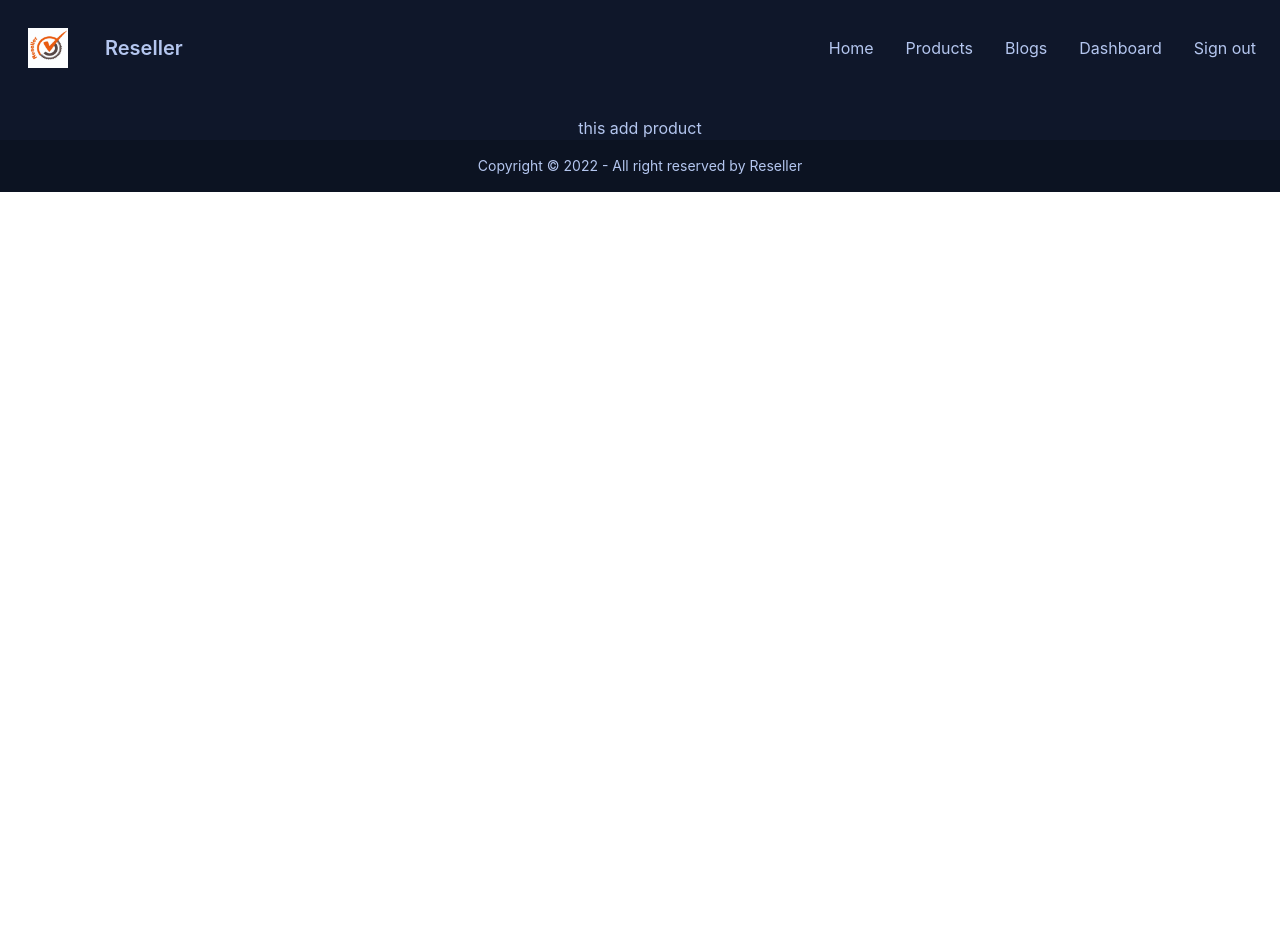
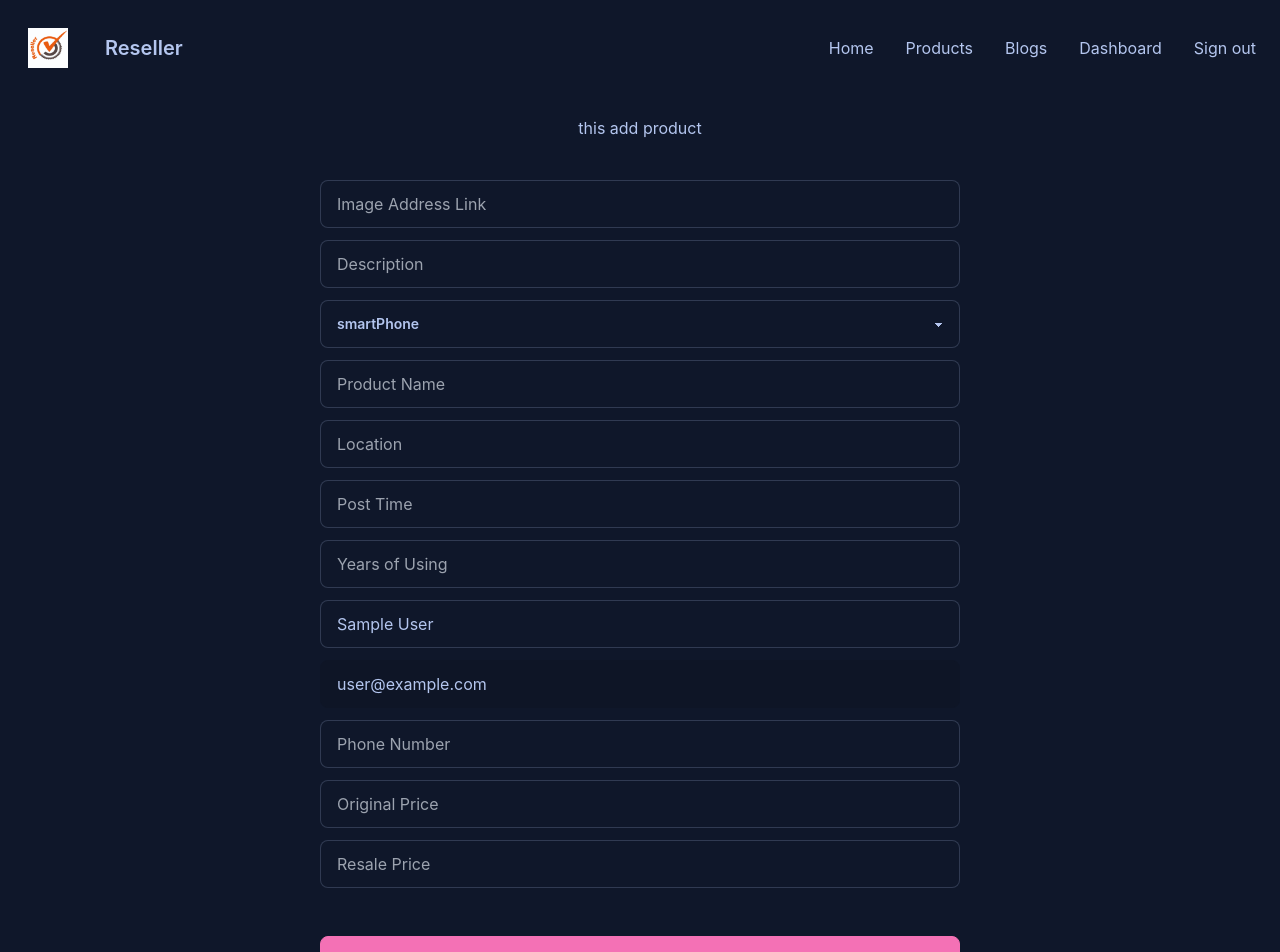
Before and after one commit to gourabBD/reseller-client, a React (Create React App) app: page /dashboard/addproduct in a window 1280 px wide. Shown: the top 952 px of the page. Before the commit the page ends 800 px from the top, so only its background shows below. Built offline with nearby package versions, Linux system fonts and the light colour scheme; no server answers; sample sign-in values are in the browser's storage.

Commit message:
add product done

```diff
--- a/src/Pages/SellerAddProducts/SellerAddProduct.js
+++ b/src/Pages/SellerAddProducts/SellerAddProduct.js
@@ -1,9 +1,11 @@
 import React from 'react';
+import SellerAddProductCard from './SellerAddProductCard';
 
 const SellerAddProduct = () => {
     return (
         <div>
             <h1>this add product</h1>
+            <SellerAddProductCard></SellerAddProductCard>
         </div>
     );
 };
--- /dev/null
+++ b/src/Pages/SellerAddProducts/SellerAddProductCard.js
@@ -0,0 +1,164 @@
+import React,{useContext} from 'react';
+import toast from 'react-hot-toast';
+import { AuthContext } from '../../contexts/AuthProvider';
+
+const SellerAddProductCard = () => {
+    const { user } = useContext(AuthContext);
+    const current = new Date();
+    const time = current.toLocaleTimeString("en-US");
+
+    const handleAddProduct = (event) => {
+
+        event.preventDefault();
+        const form = event.target;
+        const img = form.img.value;
+        const description = form.description.value;
+        const category = form.category.value;
+        const prodName = form.prodName.value;
+        const loc = form.loc.value;
+        const postTime = form.postTime.value;
+        const yearsUse = form.yearsUse.value;
+        const name = form.name.value;
+        const phone = form.phone.value;
+        const orgPrice = form.orgPrice.value;
+        const resalePrice = form.resalePrice.value;
+        const verifiedSeller = false
+        console.log(category)
+        const addProd = {
+            img,
+            description,
+            category,
+            prodName,
+            loc,
+            postTime,
+            yearsUse,
+            name:user?.displayName,
+            phone,
+            orgPrice,
+            resalePrice,
+            verifiedSeller
+
+        };
+
+        // TODO: send data to the server
+        // and once data is saved then close the modal
+        // and display success toast
+        fetch("http://localhost:5000/products", {
+          method: "POST",
+          headers: {
+            "content-type": "application/json",
+          },
+          body: JSON.stringify(addProd),
+        })
+          .then((res) => res.json())
+          .then((data) => {
+            console.log(data);
+
+            if (data.acknowledged) {
+
+              toast.success("Booking Confirmed!");
+              form.reset()
+
+            } else {
+              toast.error(data.message);
+            }
+          });
+      };
+    return (
+        <div className='flex justify-center'>
+            <form
+            onSubmit={handleAddProduct}
+            className="grid grid-cols-1  gap-3 mt-10 w-1/2"
+          >
+            <input
+              type="text"
+              placeholder='Image Address Link'
+              name="img"
+              className="input w-full input-bordered "
+            />
+            <input
+              type="text"
+              placeholder='Description'
+              name="description"
+              className="input w-full input-bordered "
+            />
+             <select name="category" className="select select-bordered w-full">
+
+                <option value="smartPhone" >smartPhone </option>
+                <option value="tablet" >tablet </option>
+                <option value="featured" >featured </option>
+
+
+            </select>
+            <input
+              type="text"
+              placeholder='Product Name'
+              name="prodName"
+              className="input w-full input-bordered "
+            />
+            <input
+              type="text"
+              placeholder='Location'
+              name="loc"
+              className="input w-full input-bordered "
+            />
+            <input
+              type="text"
+              placeholder='Post Time'
+              name="postTime"
+              className="input w-full input-bordered "
+            />
+            <input
+              type="text"
+              placeholder='Years of Using'
+              name="yearsUse"
+              className="input w-full input-bordered "
+            />
+
+            <input
+              name="name"
+              type="text"
+              defaultValue={user?.displayName}
+
+              placeholder="Your Name"
+              className="input w-full input-bordered"
+            />
+            <input
+              name="email"
+              type="email"
+              defaultValue={user?.email}
+              disabled
+              placeholder="Email Address"
+              className="input w-full input-bordered"
+            />
+            <input
+              name="phone"
+              type="text"
+              placeholder="Phone Number"
+              className="input w-full input-bordered"
+            />
+            <input
+              name="orgPrice"
+              type="text"
+              placeholder="Original Price"
+              className="input w-full input-bordered"
+            />
+            <input
+              name="resalePrice"
+              type="text"
+              placeholder="Resale Price"
+              className="input w-full input-bordered"
+            />
+
+            <br />
+            <input
+              className="btn btn-accent w-full"
+              type="submit"
+              value="Submit"
+            />
+          </form>
+        </div>
+    );
+};
+
+export default SellerAddProductCard;
```
